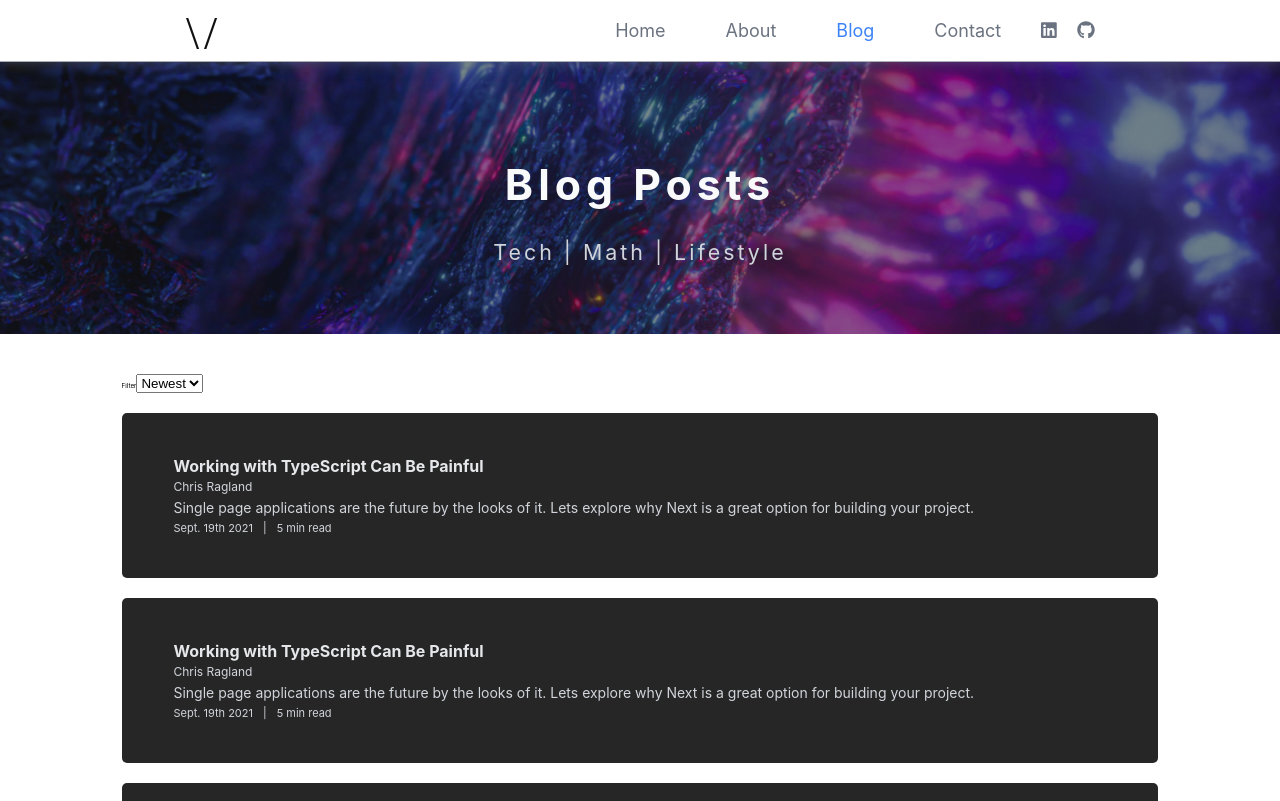
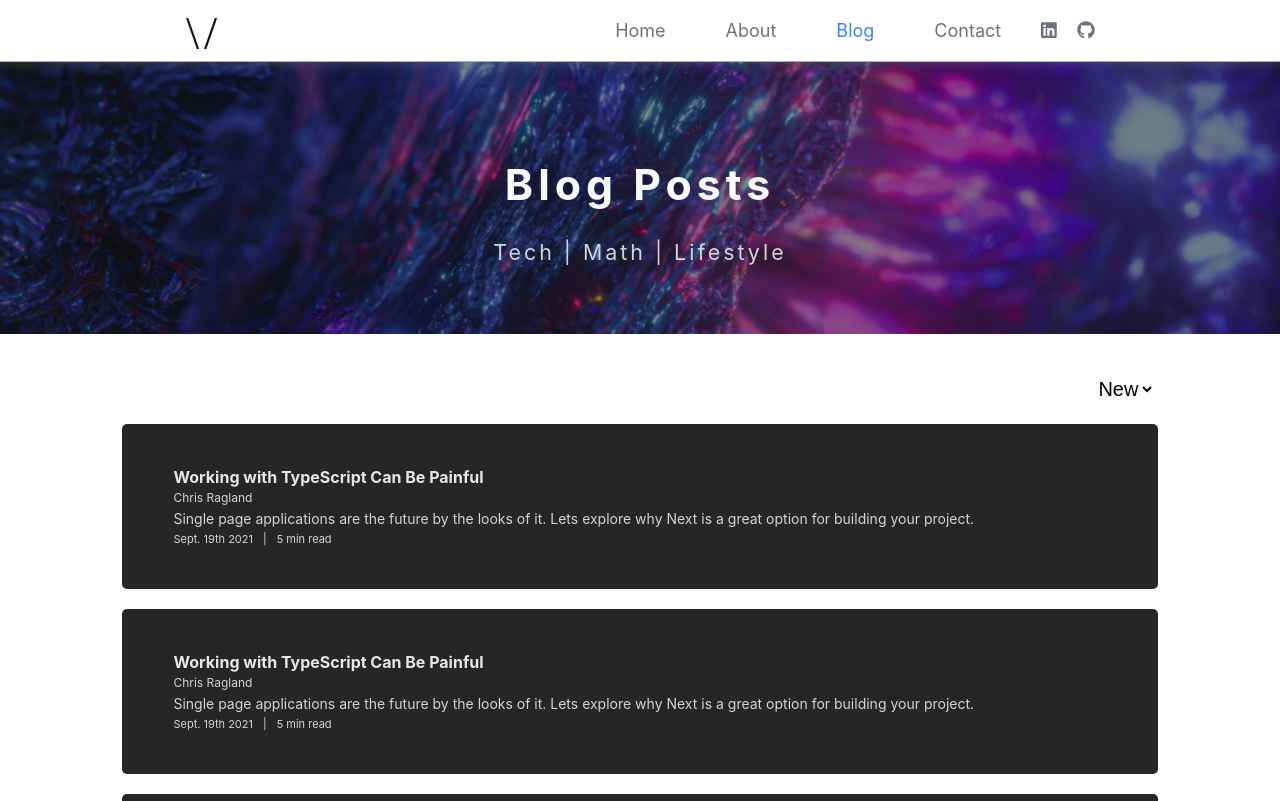
Before and after one commit to raglandc/vidal-production, a Next.js app: page /blog in a window 1280 px wide. Shown: the top 801 px of the page. Built offline with nearby package versions, Linux system fonts and the light colour scheme.

Commit message:
styles for the filtering

```diff
--- a/pages/blog/blogIndex.module.css
+++ b/pages/blog/blogIndex.module.css
@@ -39,6 +39,15 @@
 .blogFilter {
   width: 90%;
   margin: 0 auto;
+  text-align: right;
+}
+
+.blogFilterSelect {
+  background: transparent;
+  border: none;
+  height: 3rem;
+  font-size: 2rem;
+  margin: 0 3px;
 }
 
 @media only screen and (min-width: 1300px) {
--- a/pages/blog/index.tsx
+++ b/pages/blog/index.tsx
@@ -22,15 +22,19 @@ const BlogPage = ({
     excerpt: string;
   }[];
 }) => {
+  /////////////////////////////////////////////////////////
+  ////////////filter functionality//////////////////////////
+  /////////////////////////////////////////////////////////
   const [postsArray, setPostsArray] = useState([...allPosts]);
-  const [filterState, setFilterState] = useState("newest");
+  const [filterState, setFilterState] = useState("new");
 
   const filterBlogsHandler = () => {
-    //set postsArray return the array and fill postsArray
-
+    //as we can see on this log, it is the opposite of what is displayed
     console.log(filterState);
 
-    if (filterState === "newest") {
+    //check to see if the filter is set to new
+    if (filterState === "new") {
+      //spread the sorted array into the array that gets mapped over
       setPostsArray([
         ...postsArray.sort((postA: any, postB: any) => {
           return postA.date > postB.date ? -1 : 1;
@@ -38,7 +42,9 @@ const BlogPage = ({
       ]);
     }
 
-    if (filterState === "oldest") {
+    //check to see if filter is set to old
+    if (filterState === "old") {
+      //spread the sorted array into the array that gets displayed
       setPostsArray([
         ...postsArray.sort((postA: any, postB: any) => {
           return postA.date < postB.date ? -1 : 1;
@@ -46,6 +52,10 @@ const BlogPage = ({
       ]);
     }
   };
+
+  /////////////////////////////////////////////////////////////////////////
+  ////////////////////////////// component ////////////////////////////////
+  ////////////////////////////////////////////////////////////////////////
 
   return (
     <>
@@ -63,8 +73,9 @@ const BlogPage = ({
         </div>
         <ul className={styles.blogListContainer}>
           <div className={styles.blogFilter}>
-            <label htmlFor="filter">Filter</label>
+            <label className={styles.blogFilterLabel} htmlFor="filter"></label>
             <select
+              className={styles.blogFilterSelect}
               onChange={(e) => {
                 setFilterState(e.target.value);
                 filterBlogsHandler();
@@ -72,8 +83,8 @@ const BlogPage = ({
               name="filter"
               id="filter"
             >
-              <option value="newest">Newest</option>
-              <option value="oldest">Oldest</option>
+              <option value="new">New</option>
+              <option value="old">Old</option>
             </select>
           </div>
           {/* isLoading ? isLoadingIcon : display list of blogs from database */}
```
